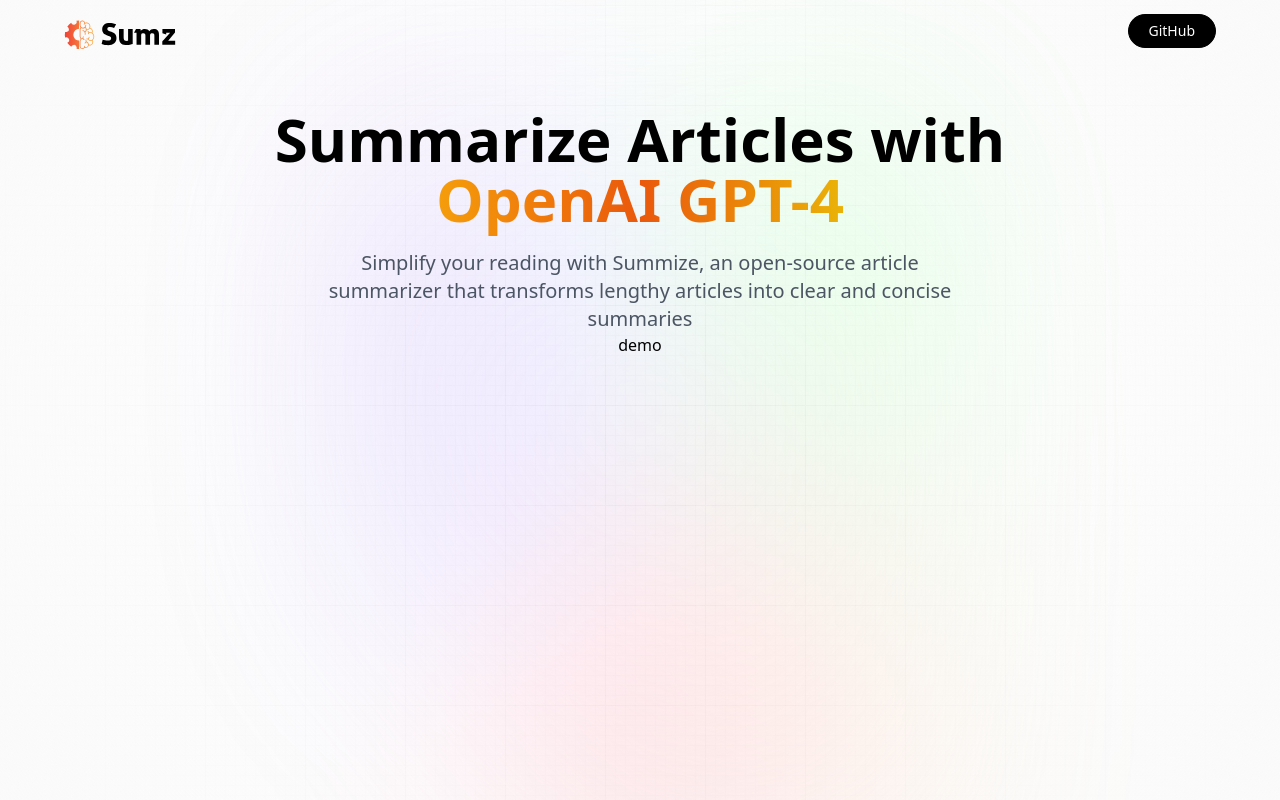
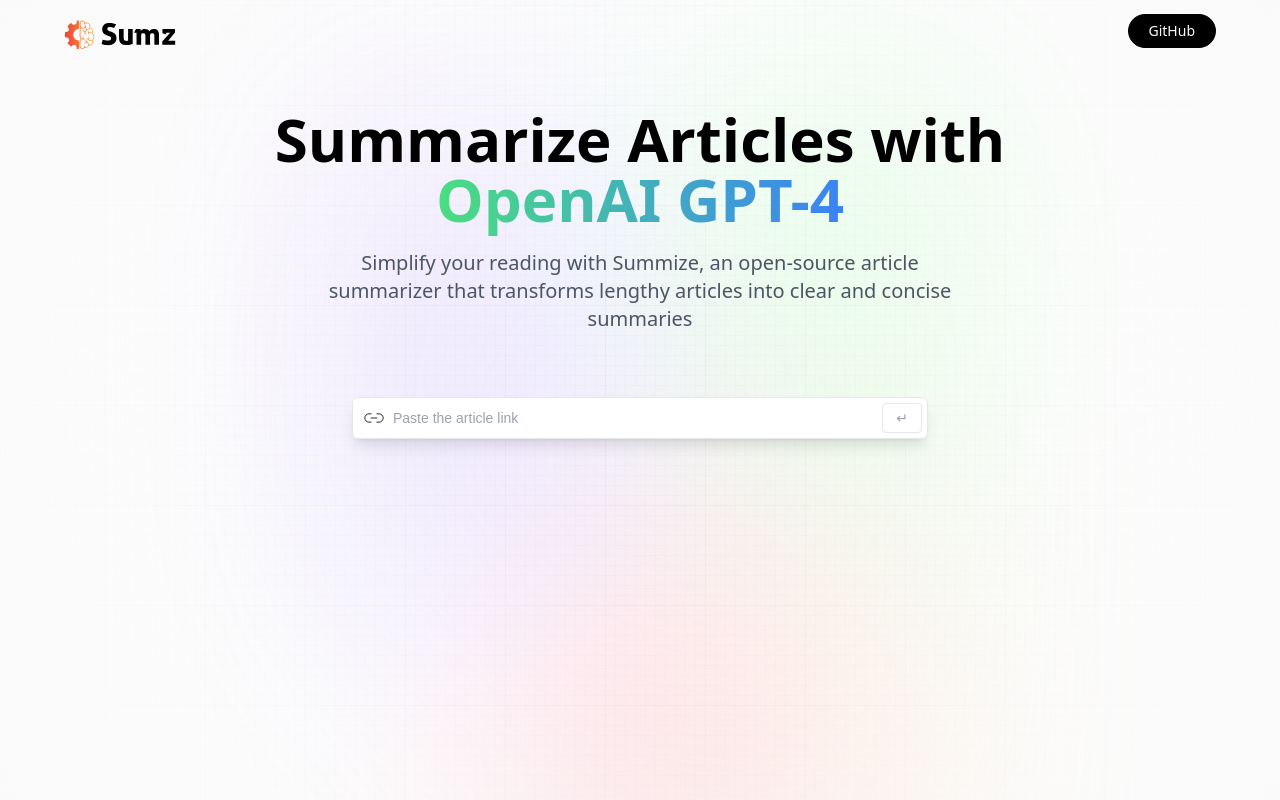
Before and after one commit to Stephenice/AI_Articles_Summarize, a React (Vite) app: page / in a window 1280 px wide. Built offline with nearby package versions, Linux system fonts and the light colour scheme; a web font is replaced by a local one.

Commit message:
Add hero, demo and global state

```diff
--- a/package.json
+++ b/package.json
@@ -12,7 +12,8 @@
   "dependencies": {
     "@reduxjs/toolkit": "^2.0.1",
     "react": "^18.2.0",
-    "react-dom": "^18.2.0"
+    "react-dom": "^18.2.0",
+    "react-redux": "^9.0.4"
   },
   "devDependencies": {
     "@types/react": "^18.2.43",
--- a/src/App.css
+++ b/src/App.css
@@ -83,9 +83,14 @@
   @apply mt-5 text-5xl font-extrabold leading-[1.15] text-black sm:text-6xl text-center;
 }
 
-.orange_gradient {
+/* .orange_gradient {
   @apply bg-gradient-to-r from-amber-500 via-orange-600 to-yellow-500 bg-clip-text text-transparent;
+} */
+
+.blues_gradient {
+  @apply bg-gradient-to-r from-green-400 to-blue-500 bg-clip-text text-transparent;
 }
+
 
 .desc {
   @apply mt-5 text-lg text-gray-600 sm:text-xl text-center max-w-2xl;
--- a/src/components/Demo.jsx
+++ b/src/components/Demo.jsx
@@ -1,10 +1,57 @@
+import React, { useState, useEffect } from "react";
+
+import { copy, linkIcon, loader, tick } from "../assets";
 
 
 function Demo() {
+    const [article, setArticle] = useState({
+        url: "",
+        summary: "",
+      });
+
+
+      const handleSubmit = async (e)=>{
+
+      }
+
+
   return (
-    <div>
-      demo
-    </div>
+    <section  className='mt-16 w-full max-w-xl'>
+
+        {/* search */}
+      <div className='flex flex-col w-full gap-2'>
+        <form className='relative flex justify-center items-center' onSubmit={handleSubmit}>
+        <img
+            src={linkIcon}
+            alt='link-icon'
+            className='absolute left-0 my-2 ml-3 w-5'
+          />
+
+        <input
+            type='url'
+            placeholder='Paste the article link'
+            value={article.url}
+            onChange={(e) => setArticle( {...article, url: e.target.value}) }
+            // onKeyDown={}
+            required
+            className='url_input peer' // When you need to style an element based on the state of a sibling element, mark the sibling with the peer class, and use peer-* modifiers to style the target element
+        />
+
+        <button
+            type='submit'
+            className='submit_btn peer-focus:border-gray-700 peer-focus:text-gray-700 '
+        >
+           <p>↵</p>
+        </button>
+
+        </form>
+
+        {/* Browse URL History */}
+
+      </div>
+
+      {/* Display results */}
+    </section>
   )
 }
 
--- a/src/components/Hero.jsx
+++ b/src/components/Hero.jsx
@@ -19,7 +19,7 @@
 
     <h1 className='head_text'>
       Summarize Articles with <br className='max-md:hidden' />
-      <span className='orange_gradient '>OpenAI GPT-4</span>
+      <span className='blues_gradient '>OpenAI GPT-4</span>
     </h1>
     <h2 className='desc'>
       Simplify your reading with Summize, an open-source article summarizer
--- /dev/null
+++ b/src/services/article.js
@@ -0,0 +1,11 @@
+import { createApi, fetchBaseQuery } from "@reduxjs/toolkit/query/react";
+
+export const articleApi = createApi({
+  reducerPath: "articleApi",
+
+  endpoints: (builder) => ({
+    getSummary: builder.query({
+      query: (params) => "test",
+    }),
+  }),
+});
--- /dev/null
+++ b/src/services/store.js
@@ -0,0 +1,11 @@
+import { configureStore } from "@reduxjs/toolkit";
+
+import { articleApi } from "./article";
+
+export const store = configureStore({
+  reducer: {
+    [articleApi.reducerPath]: articleApi.reducer,
+  },
+  middleware: (getDefaultMiddleware) =>
+    getDefaultMiddleware().concat(articleApi.middleware),
+});
```
Also changed, not shown: src/main.jsx (+7 -3 lines), 1 other file (tests, documents, lock files or other folders).
